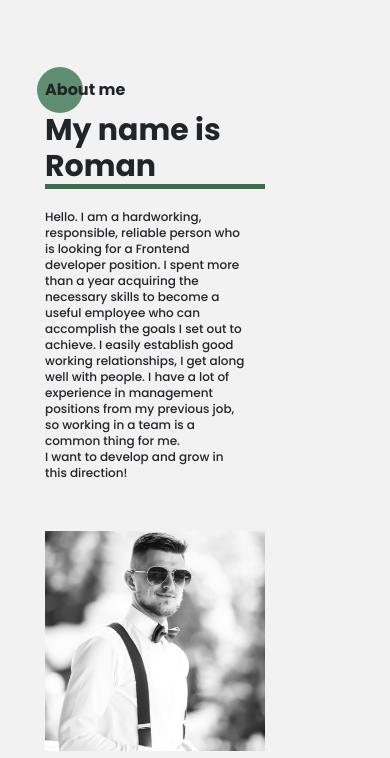
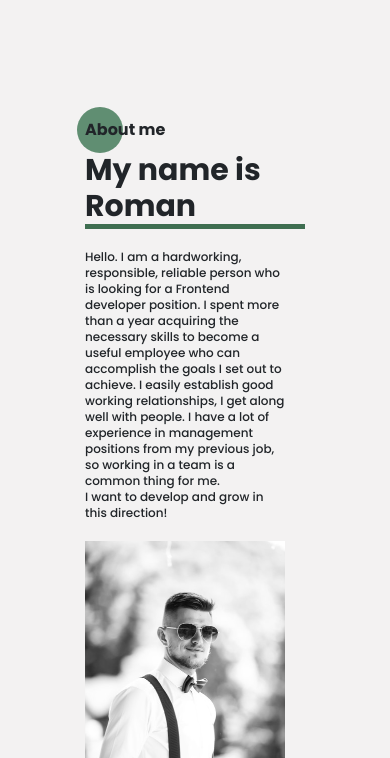
Before and after one commit to Kocha1991/My-Portfolio, a website: page src/index.html in a window 390 px wide. Shown: the part 846-1604 px from the top of the page. Drawn offline with Linux system fonts and the light colour scheme.

Commit message:
adapt fix

```diff
--- a/src/sass/blocks/_media.scss
+++ b/src/sass/blocks/_media.scss
@@ -290,17 +290,19 @@
     }
   }
   .about-me {
+    padding: 40px;
     &__grid {
       grid-template-columns: repeat(1, minmax(auto));
       grid-template-rows: repeat(3, minmax(auto));
+      gap: 20px;
       grid-template-areas:
         "text"
         "foto "
         "skills";
     }
     img {
-      width: 220px;
-      height: 220px;
+      width: 100%;
+      height: 100%;
       object-fit: cover;
     }
     &__skills {
```
Also changed, not shown: src/css/style.min.css.
